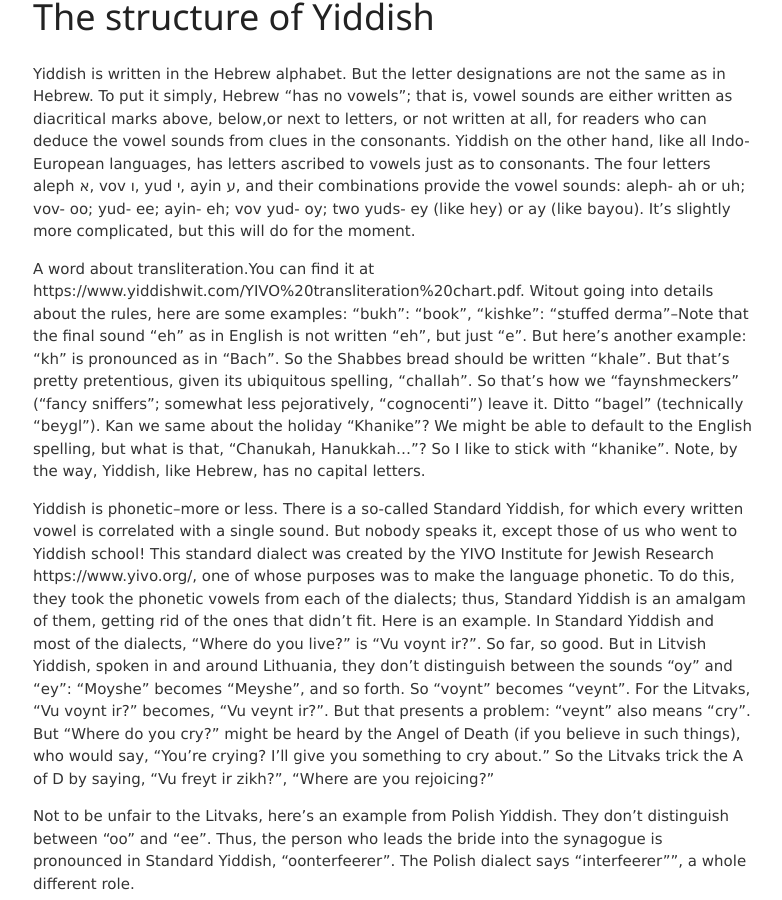
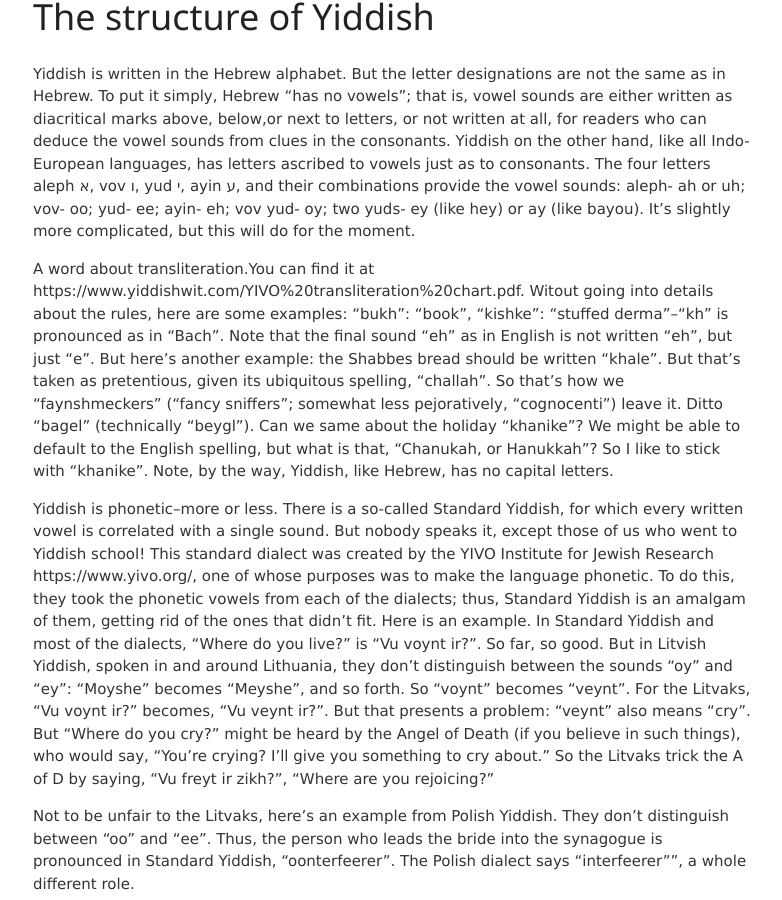
Before and after one commit to jvmallow/jvmallow.github.io, a Jekyll site: the page built from _posts/2025-05-31-Yiddish.md, in a window 1280 px wide and 900 px high, scrolled down 762 px. Shown: the whole window, without its empty margins (247-1029 px from the left). Built offline with Jekyll 4.4.1, drawn with Linux system fonts in a browser that asks for light colours; a script that is not in the unit is left out.

Commit message:
Update 2025-05-31-Yiddish.md

```diff
--- a/_posts/2025-05-31-Yiddish.md
+++ b/_posts/2025-05-31-Yiddish.md
@@ -18,7 +18,7 @@ While Yiddish is not my native language, my immigrant grandparents convinced my
 
 Yiddish is written in the Hebrew alphabet. But the letter designations are not the same as in Hebrew. To put it simply, Hebrew  "has no vowels"; that is, vowel sounds are either written as diacritical marks above, below,or next to letters, or not written at all, for readers who can deduce the vowel sounds from clues in the consonants.  Yiddish on the other hand, like all Indo-European languages, has letters ascribed to vowels just as to consonants. The four letters aleph א, vov ו, yud י, ayin ע, and their combinations provide the vowel sounds: aleph- ah or uh; vov- oo; yud- ee; ayin- eh; vov yud- oy; two yuds- ey (like hey) or ay (like bayou). It's slightly more complicated, but this will do for the moment.
 
-A word about transliteration.You can find it at https://www.yiddishwit.com/YIVO%20transliteration%20chart.pdf.  Witout going into details about the rules, here are some examples: "bukh": "book", "kishke": "stuffed derma"--Note that the final sound "eh" as in English is not written "eh", but just "e". But here's another example:  "kh" is pronounced as in "Bach". So the Shabbes bread should be written "khale". But that's pretty pretentious, given its ubiquitous spelling, "challah". So that's how we "faynshmeckers" ("fancy sniffers"; somewhat less pejoratively, "cognocenti") leave it.  Ditto "bagel" (technically "beygl"). Kan we same about the holiday "Khanike"? We might be able to default to the English spelling, but what is that, "Chanukah, Hanukkah..."? So I like to stick with "khanike". Note, by the way, Yiddish, like Hebrew, has no capital letters.
+A word about transliteration.You can find it at https://www.yiddishwit.com/YIVO%20transliteration%20chart.pdf.  Witout going into details about the rules, here are some examples: "bukh": "book", "kishke": "stuffed derma"--"kh" is pronounced as in "Bach". Note that the final sound "eh" as in English is not written "eh", but just "e". But here's another example: the Shabbes bread should be written "khale". But that's taken as pretentious, given its ubiquitous spelling, "challah". So that's how we "faynshmeckers" ("fancy sniffers"; somewhat less pejoratively, "cognocenti") leave it.  Ditto "bagel" (technically "beygl"). Can we same about the holiday "khanike"? We might be able to default to the English spelling, but what is that, "Chanukah, or Hanukkah"? So I like to stick with "khanike". Note, by the way, Yiddish, like Hebrew, has no capital letters.
 
 Yiddish is phonetic--more or less. There is a so-called Standard Yiddish, for which every written vowel is correlated with a single sound. But nobody speaks it, except those of us who went to Yiddish school! This standard dialect was created by the YIVO Institute for Jewish Research https://www.yivo.org/, one of whose purposes was to make the language phonetic. To do this, they took the phonetic vowels from each of the dialects; thus, Standard Yiddish is an amalgam of them, getting rid of the ones that didn't fit. Here is an example. In Standard Yiddish and most of the dialects, "Where do you live?" is "Vu voynt ir?". So far, so good. But in Litvish Yiddish, spoken in and around Lithuania, they don't distinguish between the sounds "oy" and "ey": "Moyshe" becomes "Meyshe", and so forth. So "voynt" becomes "veynt". For the Litvaks, "Vu voynt ir?" becomes, "Vu veynt ir?". But that presents a problem: "veynt" also means "cry". But "Where do you cry?" might be heard by the Angel of Death (if you believe in such things), who would say, "You're crying? I'll give you something to cry about." So the Litvaks trick the A of D by saying, "Vu freyt ir zikh?", "Where are you rejoicing?"
 
```
